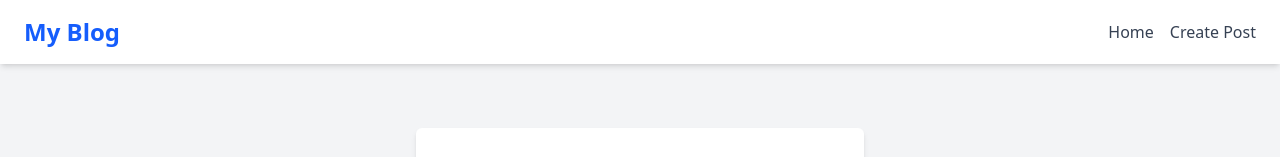
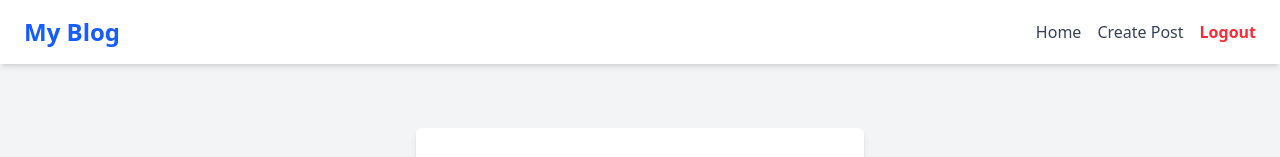
Before and after one commit to r6rap/learn-vue, a Vue app: page /login in a window 1280 px wide. Shown: the top 157 px of the page. Built offline with nearby package versions, Linux system fonts and the light colour scheme.

Commit message:
add logout

```diff
--- a/src/components/Navbar.vue
+++ b/src/components/Navbar.vue
@@ -1,9 +1,30 @@
 <template>
   <nav class="bg-white shadow-md px-6 py-4 flex justify-between items-center">
     <h1 class="text-2xl font-bold text-blue-600">My Blog</h1>
-    <ul class="flex space-x-4">
-      <li><router-link to="/" class="text-gray-700 hover:text-blue-600">Home</router-link></li>
-      <li><router-link to="/create/post" class="text-gray-700 hover:text-blue-600">Create Post</router-link></li>
+    <ul class="flex space-x-4 items-center">
+      <li>
+        <router-link to="/" class="text-gray-700 hover:text-blue-600">Home</router-link>
+      </li>
+      <li>
+        <router-link to="/create/post" class="text-gray-700 hover:text-blue-600">Create Post</router-link>
+      </li>
+      <li>
+        <button @click="handleLogout" class="text-red-500 hover:text-red-700 font-semibold">
+          Logout
+        </button>
+      </li>
     </ul>
   </nav>
 </template>
+
+
+<script setup>
+import { useRouter } from 'vue-router'
+
+const router = useRouter()
+
+const handleLogout = () => {
+  localStorage.removeItem('isAuthenticated')
+  router.push('/login')
+}
+</script>
```
